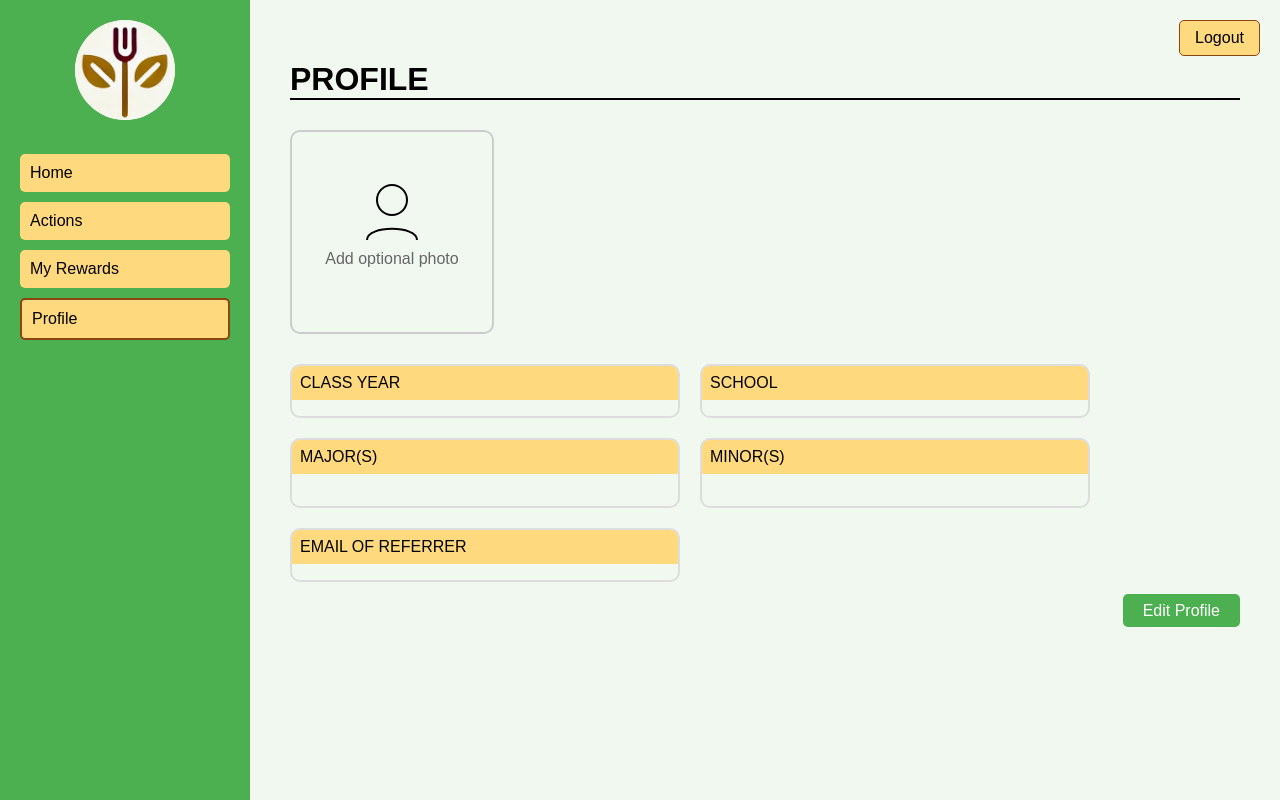
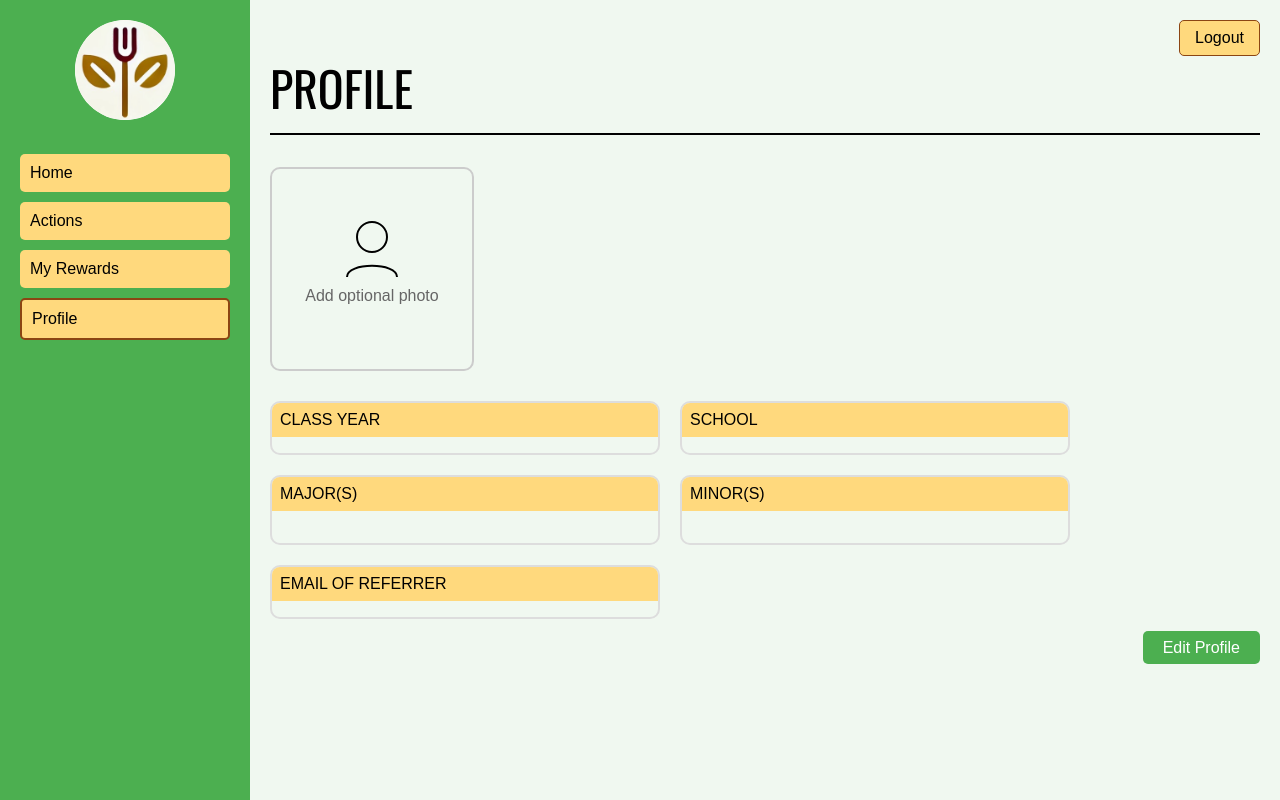
Before and after one commit to CSCI3356-Fall2024/Joaks, a Django app: page /profile/ in a window 1280 px wide. Run offline with Django 5.2, Linux system fonts and the light colour scheme.

Commit message:
consistent titles for home, campaign, profile pages

```diff
--- a/mysite/templates/campaigns.html
+++ b/mysite/templates/campaigns.html
@@ -3,8 +3,7 @@
 {% block title %} Campaigns {% endblock %}
 
 {% block content %}
-<h1>Campaigns</h1>
-<p>Welcome to the campaigns page, @{{ request.user }}.</p>
+<h1 style="font-size: 3em; border-bottom: 2px solid black; font-family: 'Oswald', sans-serif; font-optical-sizing: auto; font-style: normal; font-weight: 400; padding-bottom: 10px; ">CAMPAIGNS</h1>
 
 <head>
     <meta charset="UTF-8">
@@ -71,6 +70,7 @@
         </tbody>
     </table>
 
+
     <h2>Inactive Campaigns</h2>
     <table>
         <thead>
--- a/mysite/templates/profile.html
+++ b/mysite/templates/profile.html
@@ -3,9 +3,9 @@
 {% block title %}Profile{% endblock %}
 
 {% block content %}
-<div style="padding: 20px;">
+
     <!-- Profile Header -->
-    <h1 style="border-bottom: 2px solid black; margin-bottom: 30px;">PROFILE</h1>
+    <h1 style="font-size: 3em; border-bottom: 2px solid black; font-family: 'Oswald', sans-serif; font-optical-sizing: auto; font-style: normal; font-weight: 400; padding-bottom: 10px; ">PROFILE</h1>
 
     <!-- Profile Photo Container -->
     <div style="width: 200px; height: 200px; border: 2px solid #ccc; border-radius: 10px; margin-bottom: 20px; display: flex; flex-direction: column; align-items: center; justify-content: center;">
```
